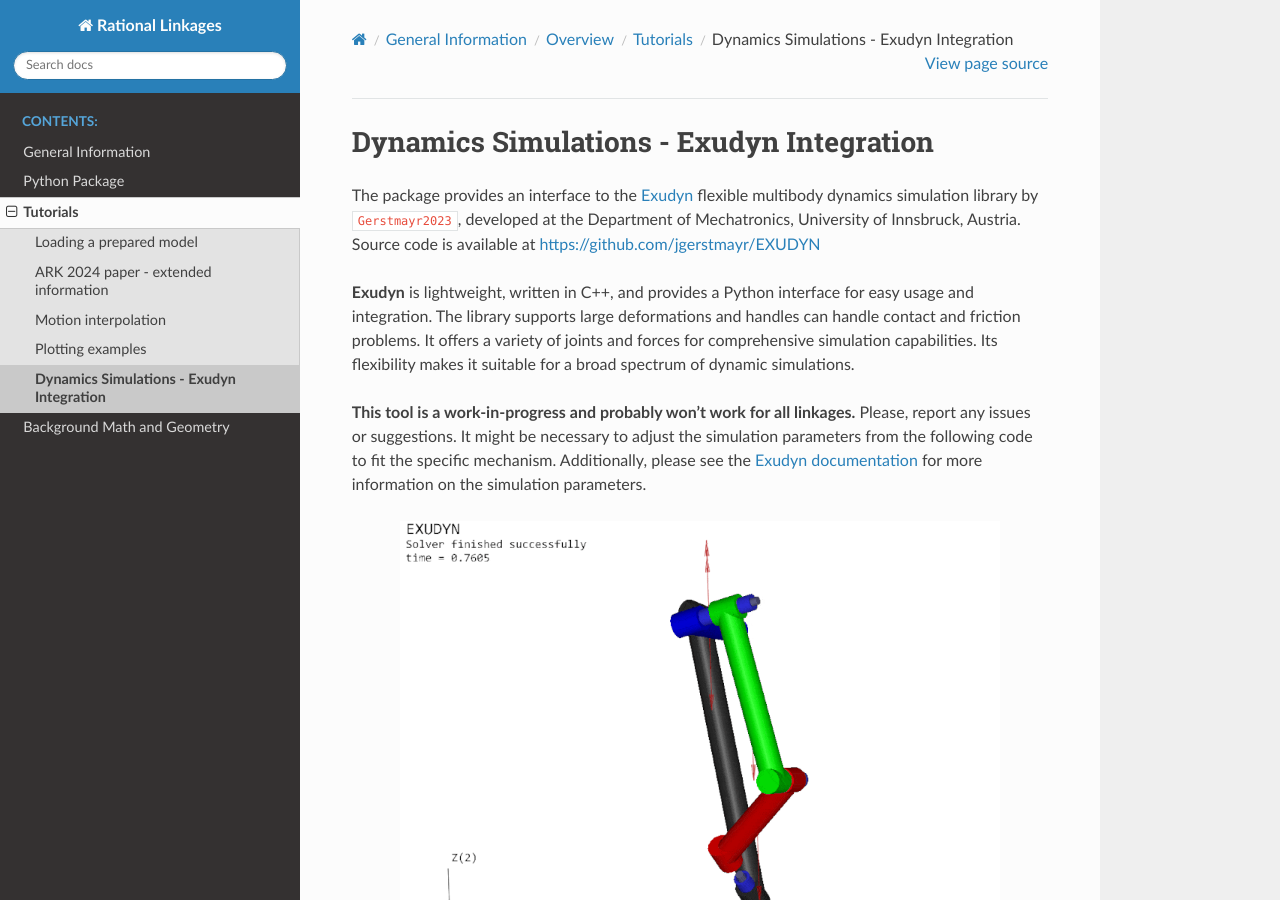
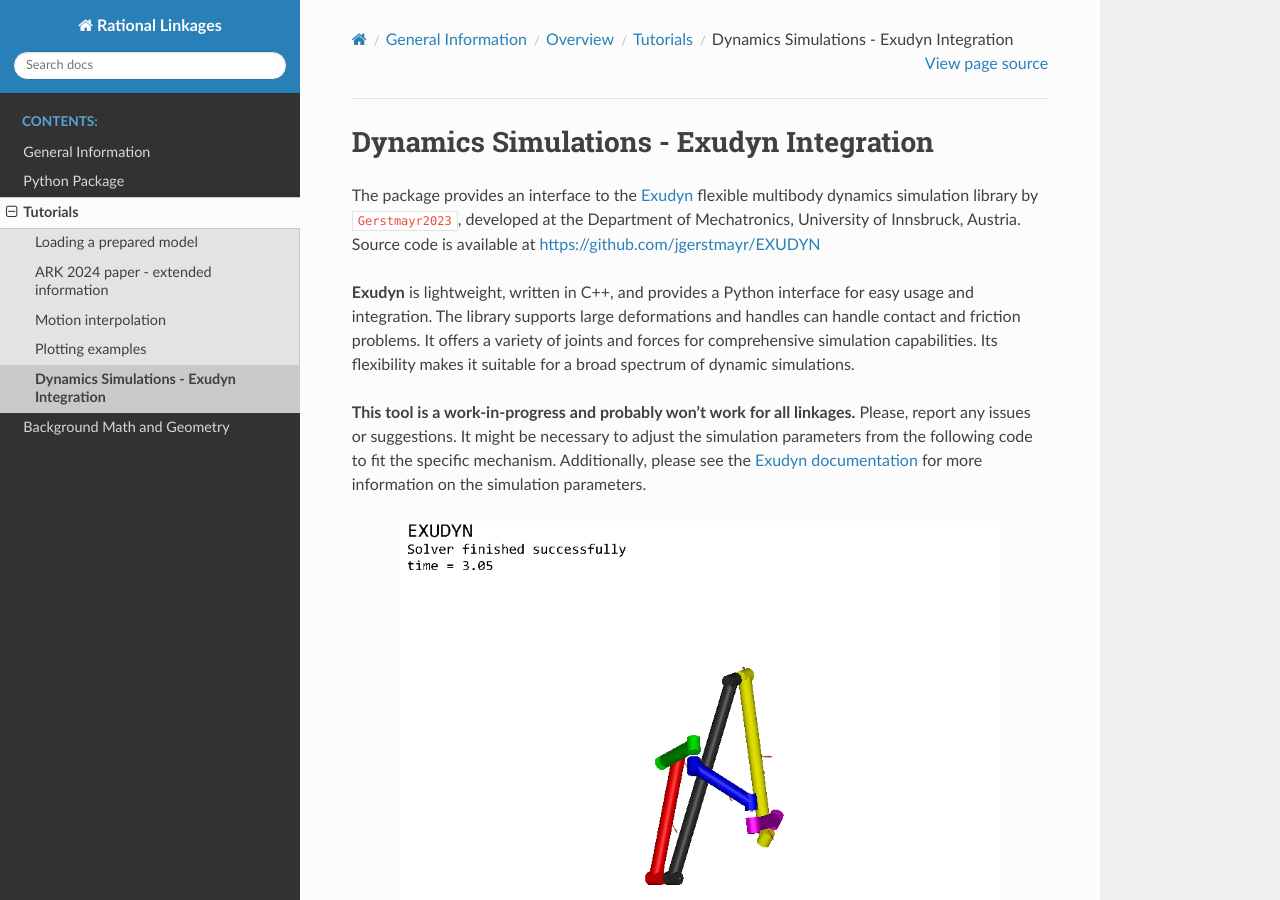
Before and after one commit to hucik14/rational-linkages, a Sphinx documentation site: the page built from docs/source/tutorials/exudyn_analysis.rst, in a window 1280 px wide and 900 px high. Built offline with Sphinx 7.4.7 and the Read the Docs theme 2.0.0, drawn with Linux system fonts in a browser that asks for light colours; cross-references to code outside the pages are shown as plain code.

Commit message:
exudyn docs + gifs

```diff
--- a/docs/source/tutorials/exudyn_analysis.rst
+++ b/docs/source/tutorials/exudyn_analysis.rst
@@ -20,15 +20,15 @@ report any issues or suggestions. It might be necessary to adjust the simulation
 parameters from the following code to fit the specific mechanism. Additionally, please
 see the `Exudyn documentation`_ for more information on the simulation parameters.
 
+.. figure:: figures/r6-exudyn.gif
+    :width: 600 px
+    :align: center
+    :alt: 6R linkage simulation in Exudyn
+
 .. figure:: figures/bennett-exudyn.gif
     :width: 600 px
     :align: center
     :alt: Bennett linkage simulation in Exudyn
-
-.. figure:: figures/r6-exudyn.gif
-    :width: 600 px
-    :align: center
-    :alt: 6R linkage simulation in Exudyn
 
 The class :class:`.ExudynAnalysis` gathers the necessary geometric and kinematic
 properties of a linkage, that can be used to create a simulation model in Exudyn.
```
